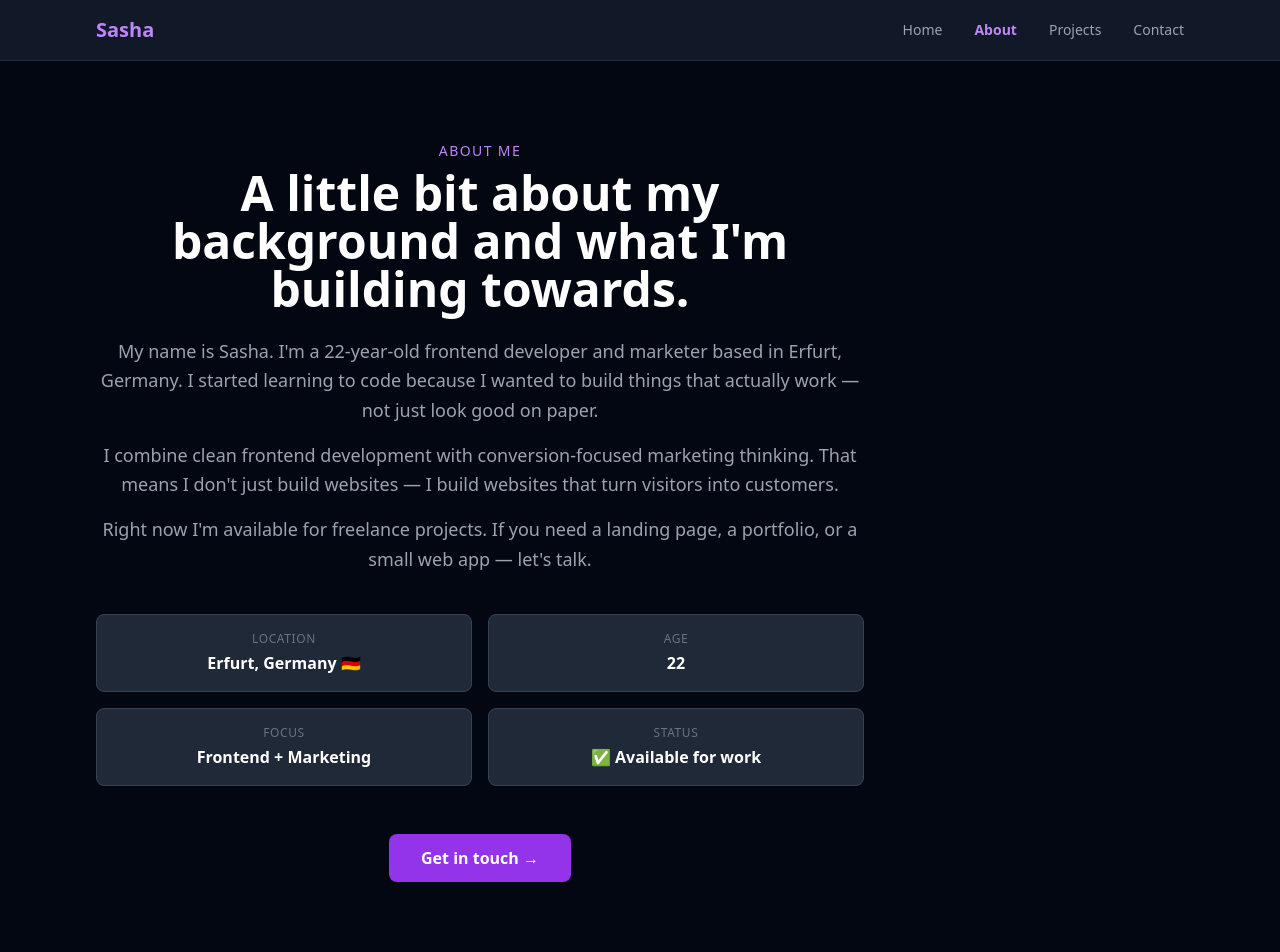
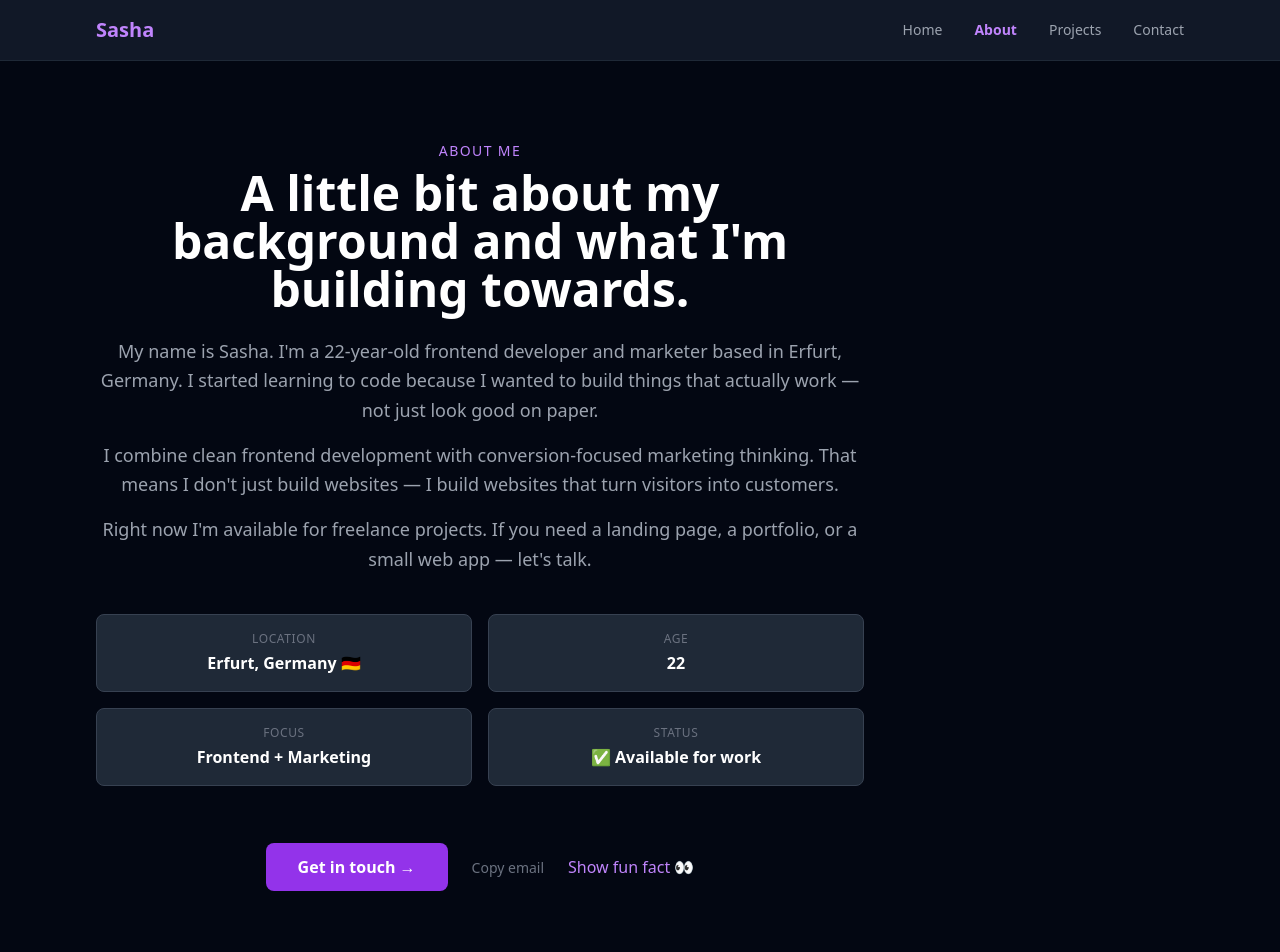
Before and after one commit to flh-grow/mini-portfolio, a React (Vite) app: page /about in a window 1280 px wide. Shown: the top 952 px of the page. Built offline with nearby package versions, Linux system fonts and the light colour scheme.

Commit message:
Add useCopy and useToggle custom hooks

```diff
--- /dev/null
+++ b/src/hooks/useCopy.jsx
@@ -0,0 +1,13 @@
+import { useState } from 'react'
+
+export function useCopy() {
+  const [copied, setCopied] = useState(false)
+
+  function copy(text) {
+    navigator.clipboard.writeText(text)
+    setCopied(true)
+    setTimeout(() => setCopied(false), 3000)
+  }
+
+  return { copied, copy }
+}
--- /dev/null
+++ b/src/hooks/useToggle.jsx
@@ -0,0 +1,13 @@
+import {useState} from 'react'
+
+export function useToggle() {
+  const [isOn, setIsOn] = useState(false)
+
+
+  function toggle(){
+    setIsOn(!isOn)
+  }
+
+
+  return {isOn, toggle }
+}
--- a/src/pages/About.jsx
+++ b/src/pages/About.jsx
@@ -1,12 +1,18 @@
 import { useContext } from "react"
 import { MyInfo } from '../context/MyInfo'
+import { useCopy } from '../hooks/useCopy'
+import { useToggle } from '../hooks/useToggle'
+
 
 
 
 
 
 function About() {
-     const {name, email, github, location} = useContext(MyInfo)
+     const {name, email, location} = useContext(MyInfo)
+     const { copied, copy } = useCopy()
+     const { isOn, toggle } = useToggle()
+
 
   return (
     <div className="text-center py-20 max-w-3xl">
@@ -50,6 +56,16 @@ function About() {
       <a href={`mailto:${email}`} className="inline-block bg-purple-600 hover:bg-purple-700 text-white px-8 py-3 rounded-lg font-semibold transition-all duration-200 hover:-translate-y-1">
         Get in touch →
       </a>
+
+      <button onClick={() => copy(email)} className="text-gray-500 m-6 hover:text-white text-sm transition">
+        {copied ? 'Copied! ✅' : 'Copy email'}
+      </button>
+
+
+      <button onClick={toggle} className="text-purple-400 mb-6">
+  {isOn ? 'Hide fun fact 🙈' : 'Show fun fact 👀'}
+</button>
+{isOn && <p className="text-gray-400 mb-6">I'm originally from Ukraine 🇺🇦</p>}
     </div>
   )
 }
--- a/src/pages/Footer.jsx
+++ b/src/pages/Footer.jsx
@@ -1,19 +1,11 @@
 import { useContext, useState } from "react"
 import { MyInfo } from '../context/MyInfo'
+import { useCopy } from '../hooks/useCopy'
 
 
 function Footer() {
   const {name, email, github} = useContext(MyInfo)
-  const [copied, setCopied] = useState(false)
-
-
-  function handleCopy() {
-    navigator.clipboard.writeText(email)
-    setCopied(true)
-    setTimeout(() => {
-      setCopied(false)
-    }, 2000);
-  }
+  const { copied, copy } = useCopy()
 
 
   return (
@@ -30,7 +22,7 @@ function Footer() {
         className="text-gray-500 hover:text-white text-sm transition">
           Github
         </a>
-        <button onClick={handleCopy} className="text-gray-500 hover:text-white text-sm transition">
+        <button onClick={() => copy(email)} className="text-gray-500 hover:text-white text-sm transition">
             {copied ? 'Copied! ✅' : 'Email'}
             </button>
       </div>
```
